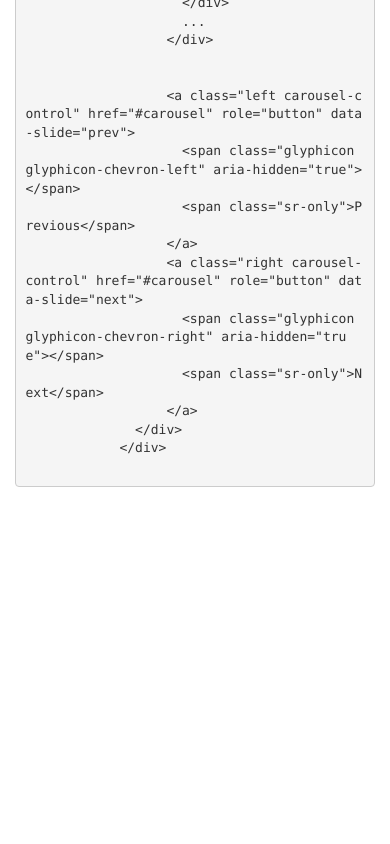
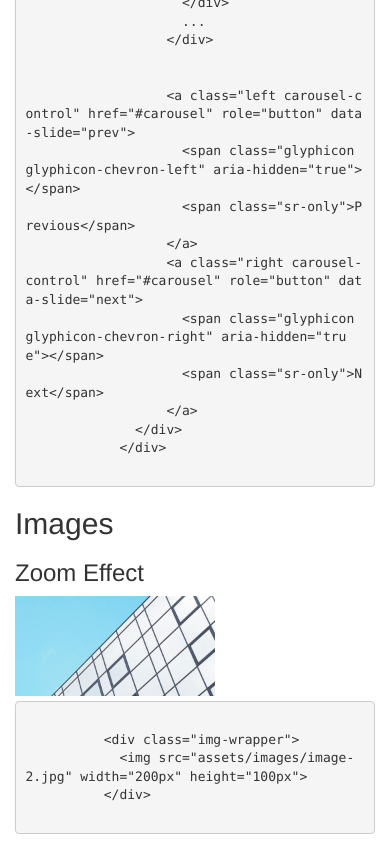
Before and after one commit to megancoyle/javascript-library, a website: page index.html in a window 390 px wide. Shown: the part 6142-6986 px from the top of the page. Before the commit the page ends 6639 px from the top, so only its background shows below. Drawn offline with nearby package versions, Linux system fonts and the light colour scheme.

Commit message:
Add image zoom effect

```diff
--- a/index.html
+++ b/index.html
@@ -40,6 +40,12 @@
                   <li><a href="#carousels">Carousels</a></li>
                   <li role="separator" class="divider"></li>
                   <li><a href="#">Fixed menu</a></li>
+                </ul>
+              </li>
+              <li class="dropdown">
+                <a href="#" class="dropdown-toggle" data-toggle="dropdown" role="button" aria-haspopup="true" aria-expanded="false">Images<span class="caret"></span></a>
+                <ul class="dropdown-menu">
+                  <li><a href="#zoom">Zoom Effect</a></li>
                 </ul>
               </li>
             </ul>
@@ -357,7 +363,7 @@
         </pre></code>
 
         <!-- Carousels -->
-        <h2 id="carousels">Carousels</h2
+        <h2 id="carousels">Carousels</h2>
           <div>
             <div id="carousel" class="carousel slide" data-ride="carousel">
               <!-- Indicators -->
@@ -441,6 +447,17 @@
 
 
         </div>
+        <!-- Images -->
+        <h2 id="images">Images</h2>
+        <h3 id="zoom">Zoom Effect</h3>
+        <div class="img-wrapper">
+          <img src="assets/images/image-2.jpg" width="200px" height="100px">
+        </div>
+        <pre><code>
+          &lt;div class="img-wrapper"&gt;
+            &lt;img src="assets/images/image-2.jpg" width="200px" height="100px"&gt;
+          &lt;/div&gt;
+        </code></pre>
 
     </div>
   <script src="https://maxcdn.bootstrapcdn.com/bootstrap/3.3.7/js/bootstrap.min.js"></script>
--- a/styles.css
+++ b/styles.css
@@ -1,3 +1,27 @@
+/* Image hover zoom */
+.img-wrapper {
+	display: inline-block;
+	overflow: hidden;
+	max-height: 200px;
+}
+
+.img-wrapper img {
+	-webkit-transition: all .5s ease;
+    -moz-transition: all .5s ease;
+    -ms-transition: all .5s ease;
+    -o-transition: all .5s ease;
+    transition: all .5s ease;
+    vertical-align: middle;
+}
+
+.img-wrapper img:hover {
+	transform:scale(1.2);
+    -ms-transform:scale(1.2); /* IE 9 */
+    -moz-transform:scale(1.2); /* Firefox */
+    -webkit-transform:scale(1.2); /* Safari and Chrome */
+    -o-transform:scale(1.2); /* Opera */
+}
+
 /* SMK Accordion Styles*/
 
 .smk_accordion {
```
